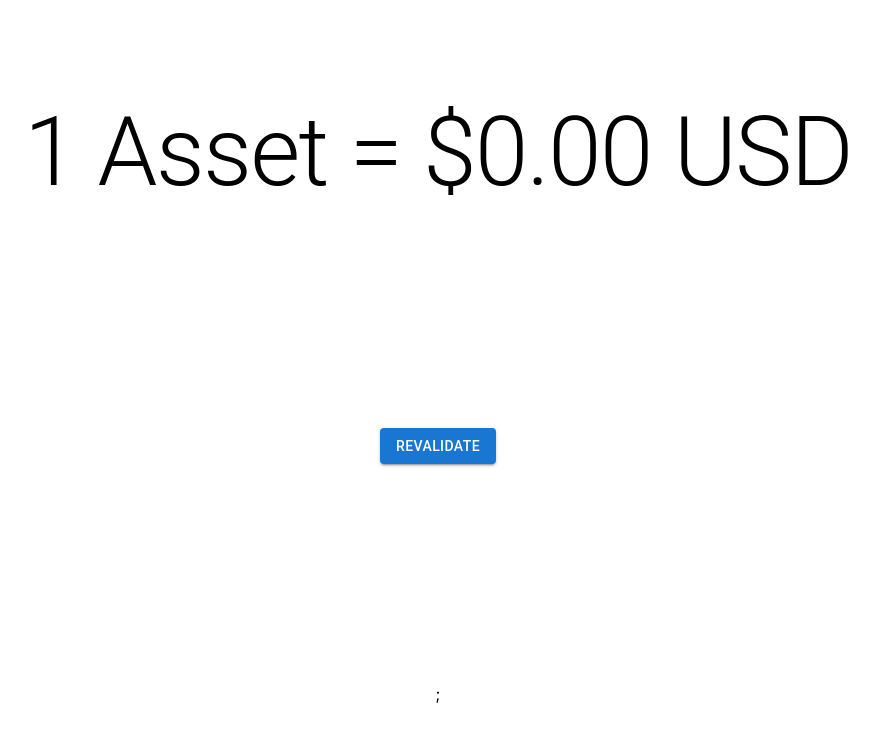
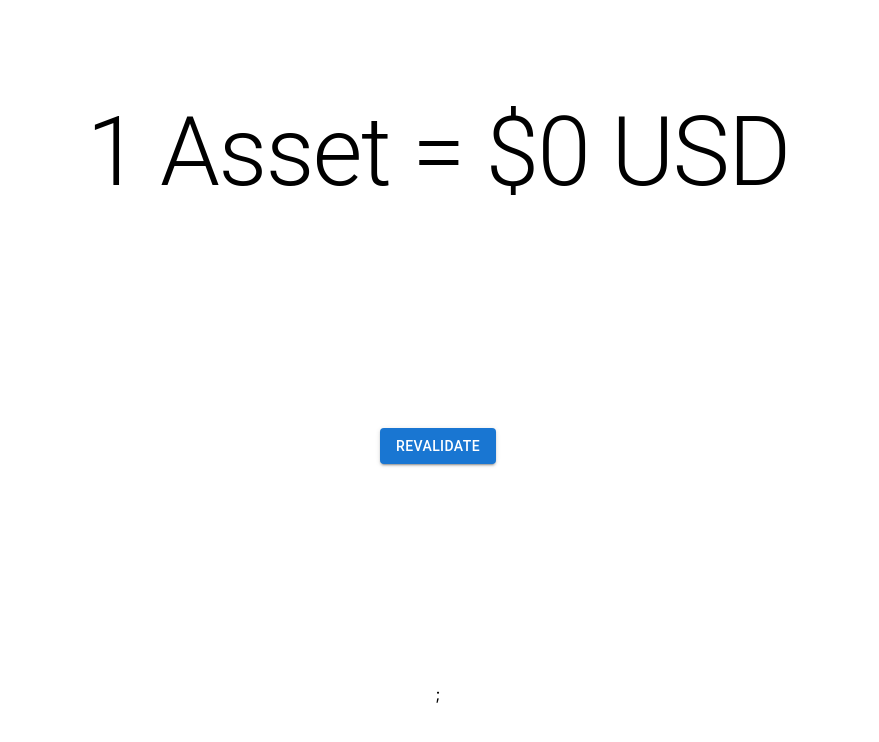
Before and after one commit to JamesonRGrieve-Instruction/EXSM-3940-LEC-SP1-2024-Demo, a Next.js app: page / in a window 1280 px wide. Shown: the top 742 px of the page, without its empty margins (202-1081 px from the left). Built offline with nearby package versions, Linux system fonts and the light colour scheme.

Commit message:
Additional config options; Move formatting into SWR to reduce rerenders;

```diff
--- a/src/components/CryptoPriceTicker.jsx
+++ b/src/components/CryptoPriceTicker.jsx
@@ -7,12 +7,23 @@ export default function CryptoPriceTicker({ assetName }) {
   const { data, error } = useSWR(
     `assets/${assetName}`,
     async () => {
-      return (await axios.get(`https://api.coincap.io/v2/assets/${assetName}`)).data.data;
+      const toReturn = (await axios.get(`https://api.coincap.io/v2/assets/${assetName}`)).data.data;
+      toReturn.priceUsd = Number(toReturn.priceUsd).toFixed(2);
       // One of the .data is to pull the axios response body out, the other is because this particular API nests the data in a "data" object.
     },
     {
-      revalidateOnFocus: false,
-      revalidateOnMount: false,
+      revalidateOnFocus: false, // When you click off the window and back.
+      focusThrottleInterval: 5000, // Only focus revalidate once every X ms.
+      revalidateOnMount: false, // When the component mounts.
+      revalidateOnReconnect: false, // When you get a network connection back.
+      // refreshInterval: 1000,
+      refreshWhenHidden: false, // When minimized.
+      refreshWhenOffline: false, // When no network (browser dependent).
+      shouldRetryOnError: false, // Don't keep trying if an error is returned.
+      errorRetryInterval: 3000, // How often to retry.
+      errorRetryCount: 10, // Retry up to X times.
+      dedupingInterval: 2000, // Requests are deduped if multiple on the same key in X ms (except mutate).
+      loadingTimeout: 3000, // Timeout if no response.
       fallbackData: {
         symbol: 'Asset',
         priceUsd: 0,
@@ -22,7 +33,7 @@ export default function CryptoPriceTicker({ assetName }) {
   return (
     <>
       <Typography variant='h1'>
-        1 {data.symbol} = ${Number(data.priceUsd).toFixed(2)} USD
+        1 {data.symbol} = ${data.priceUsd} USD
       </Typography>
       <Button
         variant='contained'
```
